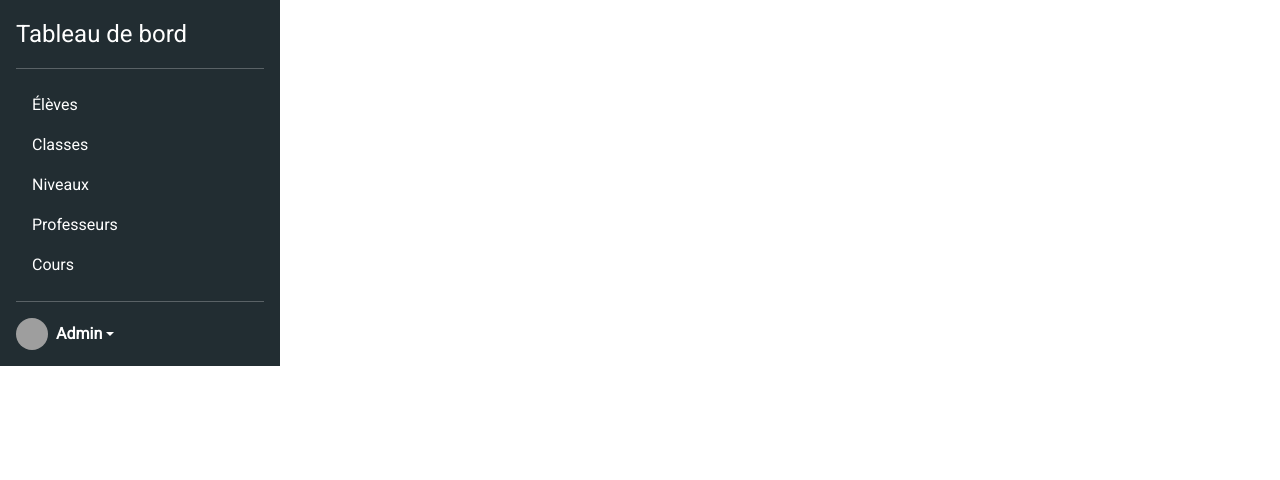
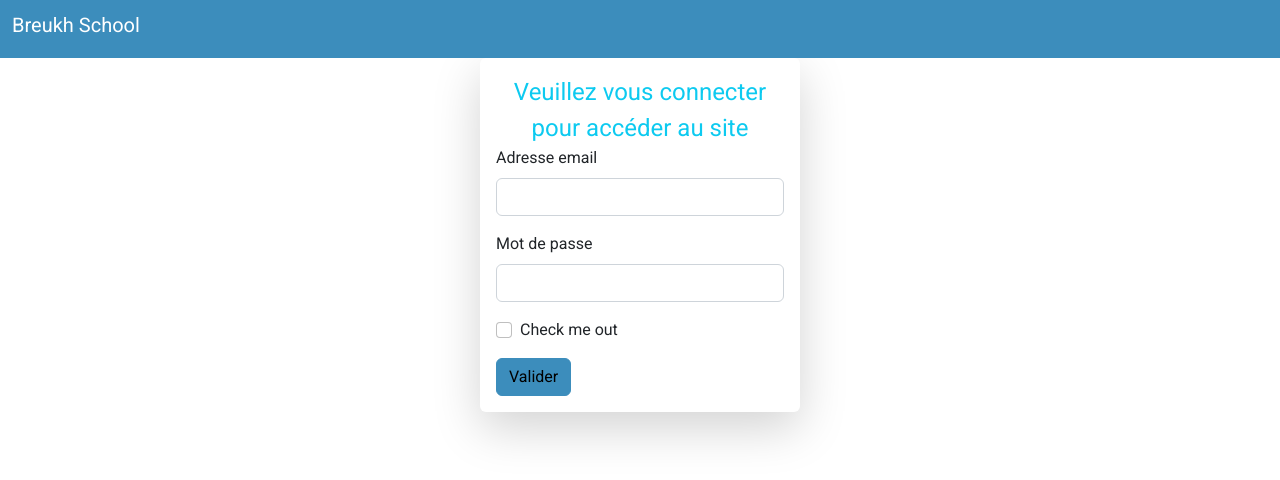
Before and after one commit to isyll/Gestion-Notes, a PHP site: page / in a window 1280 px wide. Shown: the top 480 px of the page. Run offline with PHP 8.4, Linux system fonts and the light colour scheme; data that the repository does not hold is empty; grey boxes are pictures that could not be loaded.

Commit message:
Ajout de la classe gestion des accès

```diff
--- a/config/config.php
+++ b/config/config.php
@@ -1,15 +1,17 @@
 <?php
 
+use Core\AccessControl;
 use Core\Controller;
 use Core\Database;
 use Core\Router;
 use Core\ErrorHandler;
 
 $GLOBALS['viewsPath'] = dirname(__DIR__) . '/view';
-$GLOBALS['siteName'] = "Breukh School";
-$GLOBALS['baseURL'] = Controller::getBaseURL();
+$GLOBALS['siteName']  = "Breukh School";
+$GLOBALS['baseURL']   = Controller::getBaseURL();
 
-$db     = new Database(dbname: 'gnotes', user: 'isyll', password: 'xCplm_');
+$db = new Database(dbname: 'gnotes', user: 'isyll', password: 'xCplm_');
+
 $router = new Router(ns: 'App\Controller', db: $db);
 $router->register(name: 'home', path: '/', handler: ['HomeController', 'index']);
 $router->register(name: 'students', handler: ['AdminController', 'students']);
@@ -18,6 +20,17 @@ $router->register(name: 'classes', handler: ['AdminController', 'classes']);
 $router->add404(['Page404Controller', 'index']);
 $router->execute();
 
+$acdbTable = 'accesscontrol';
+
+if ($pos = AccessControl::dbUp($db, $acdbTable)) {
+  AccessControl::loadFromDatabase($db, $acdbTable);
+} else {
+  AccessControl::loadFromJSON(dirname(__DIR__) . '/config/permissions.json');
+  AccessControl::update($db, $acdbTable);
+}
+
+$GLOBALS['access'] = AccessControl::getDatas();
+
 set_error_handler(function ($errno, $errstr, $errfile, $errline) {
   ErrorHandler::logError($errno, $errstr, $errfile, $errline);
 });
--- /dev/null
+++ b/config/permissions.json
@@ -0,0 +1,13 @@
+{
+    "admin": ["all"],
+
+    "user": [
+        "viewStudents",
+        "viewClasses",
+        "viewTeachers",
+        "viewNiveaux",
+        "viewAnneescolaires"
+    ],
+
+    "visitor": []
+}
--- a/src/Controller/HomeController.php
+++ b/src/Controller/HomeController.php
@@ -1,6 +1,7 @@
 <?php
 
 namespace App\Controller;
+
 use Core\Controller;
 use Core\Database;
 use Core\Router;
@@ -9,14 +10,16 @@ class HomeController extends Controller
 {
   private Router $router;
 
-  public function __construct(Database $db, Router $router) {
+  public function __construct(Database $db, Router $router)
+  {
     parent::__construct($db);
     $this->router = $router;
   }
 
-  public function index() {
+  public function index()
+  {
     $data['title'] = 'Accueil ' . $GLOBALS['siteName'];
-    $data['urls'] = $this->router->getURLs();
-    echo $this->render('home', $data);
+    $data['urls']  = $this->router->getURLs();
+    echo $this->render('login', $data);
   }
 }
--- a/view/home.html.php
+++ /dev/null
@@ -1,3 +0,0 @@
-<?php
-include 'parts/dashboard.html.php';
-?>
--- a/view/layout.html.php
+++ b/view/layout.html.php
@@ -21,7 +21,7 @@
 
 <body>
     <?= $content; ?>
-    <script src="./build/main.js"></script>
+    <script src="/build/main.js"></script>
 </body>
 
 </html>
--- /dev/null
+++ b/view/login.html.php
@@ -0,0 +1,7 @@
+<?php include 'parts/header.html.php'; ?>
+<main class="d-flex justify-content-center">
+  <div class="w-25 shadow-lg p-3 rounded">
+    <div class="fs-4 text-info text-center">Veuillez vous connecter pour accéder au site</div>
+    <?php include 'parts/forms/login.html.php' ?>
+  </div>
+</main>
--- /dev/null
+++ b/view/parts/forms/login.html.php
@@ -0,0 +1,15 @@
+<form action="/login" method="post">
+  <div class="mb-3">
+    <label for="email" class="form-label">Adresse email</label>
+    <input type="email" class="form-control" id="email">
+  </div>
+  <div class="mb-3">
+    <label for="password" class="form-label">Mot de passe</label>
+    <input type="password" class="form-control" id="password">
+  </div>
+  <div class="mb-3 form-check">
+    <input type="checkbox" class="form-check-input" id="exampleCheck1">
+    <label class="form-check-label" for="exampleCheck1">Check me out</label>
+  </div>
+  <button type="submit" class="btn btn-primary">Valider</button>
+</form>
--- /dev/null
+++ b/view/parts/header.html.php
@@ -0,0 +1,46 @@
+<nav class="navbar navbar-expand-lg bg-primary">
+  <div class="container-fluid">
+    <a class="navbar-brand h1 text-white" href="#">Breukh School</a>
+    <button class="navbar-toggler" type="button" data-bs-toggle="collapse" data-bs-target="#navbarSupportedContent"
+      aria-controls="navbarSupportedContent" aria-expanded="false" aria-label="Toggle navigation"><span
+        class="navbar-toggler-icon"></span></button>
+    <div class="collapse navbar-collapse" id="navbarSupportedContent">
+      <!-- <ul class="navbar-nav me-auto mb-2 mb-lg-0">
+        <li class="nav-item">
+          <a class="nav-link" aria-current="page" href="">Accueil</a>
+        </li>
+        <li class="nav-item">
+          <a class="nav-link {{ current == 'students' ? 'active' : '' }}" href="">&Eacute;lèves</a>
+        </li>
+        <li class="nav-item">
+          <a class="nav-link" href="#">Années scolaires</a>
+        </li>
+        <li class="nav-item dropdown">
+          <a class="nav-link dropdown-toggle" href="#" role="button" data-bs-toggle="dropdown"
+            aria-expanded="false">Dropdown</a>
+          <ul class="dropdown-menu">
+            <li>
+              <a class="dropdown-item" href="#">Action</a>
+            </li>
+            <li>
+              <a class="dropdown-item" href="#">Another action</a>
+            </li>
+            <li>
+              <hr class="dropdown-divider" />
+            </li>
+            <li>
+              <a class="dropdown-item" href="#">Something else here</a>
+            </li>
+          </ul>
+        </li>
+        <li class="nav-item">
+          <a class="nav-link disabled">Disabled</a>
+        </li>
+        <form class="d-flex" role="search">
+          <input class="form-control me-2" type="search" placeholder="Search" aria-label="Search" />
+          <button class="btn btn-outline-success" type="submit">Search</button>
+        </form>
+      </ul> -->
+    </div>
+  </div>
+</nav>
```
Also changed, not shown: core/AccessControl.php (added, +82 -0 lines).
